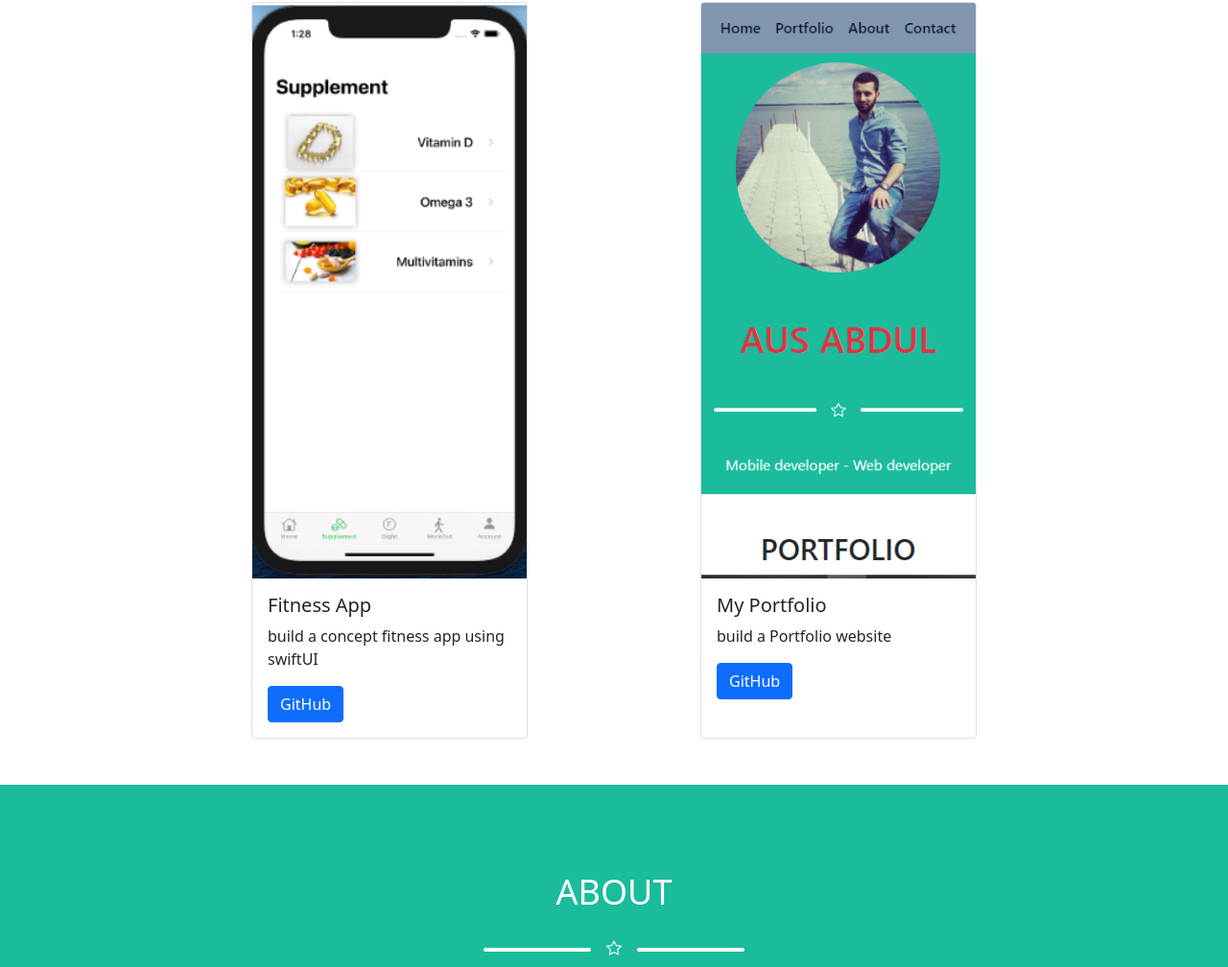
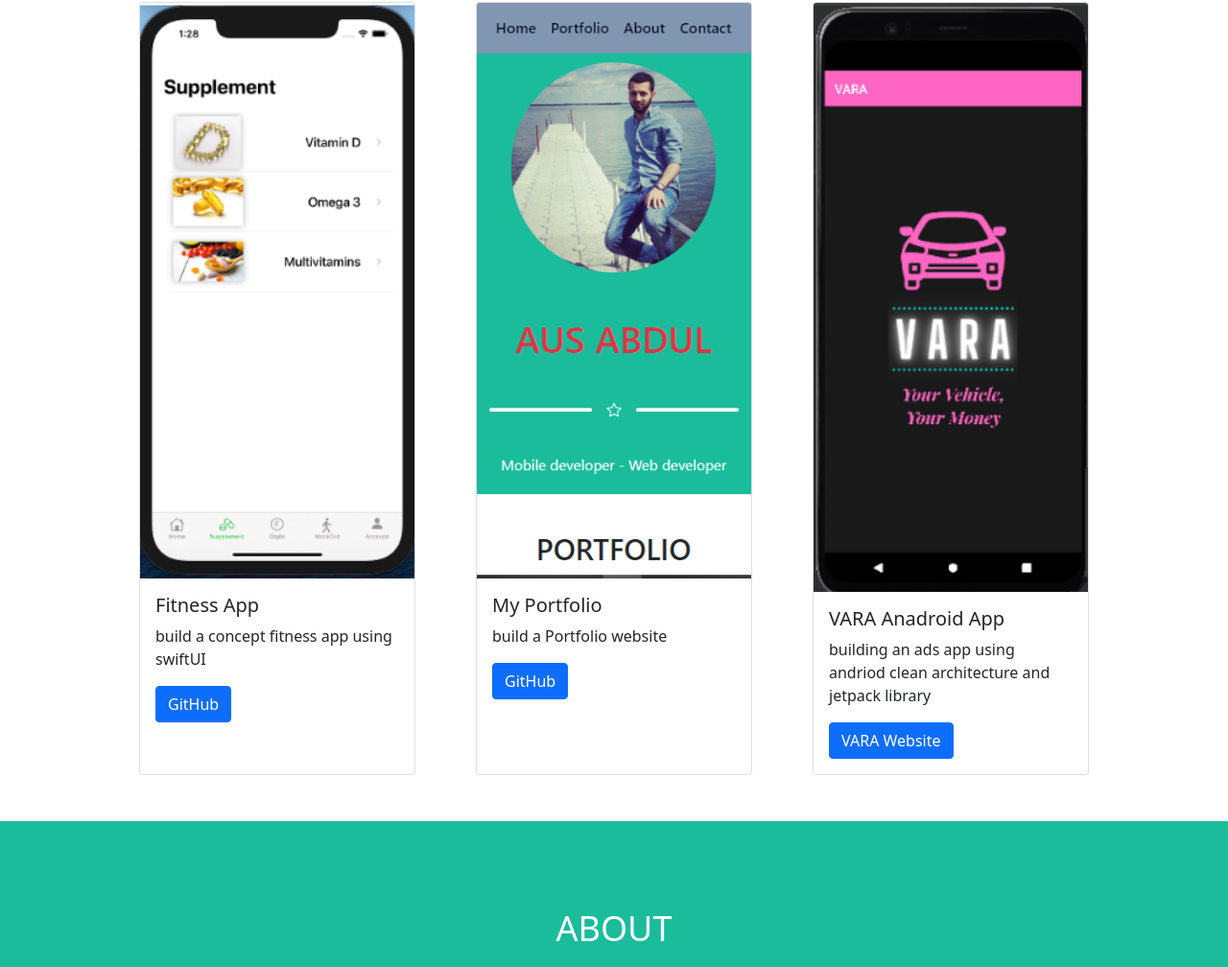
Before and after one commit to ausalmadi/portfolio, a plain HTML site: page pages/index.html in a window 1280 px wide. Shown: the part 1549-2557 px from the top of the page at 96% size. Drawn offline with nearby package versions, Linux system fonts and the light colour scheme.

Commit message:
added vara

```diff
--- a/pages/index.html
+++ b/pages/index.html
@@ -140,6 +140,15 @@
                 <a href="https://github.com/ausalmadi/FitnessGuru" class="btn btn-primary">GitHub</a>
             </div>
           </div>
+          <!-- Portfolio Item 6-->
+          <div class="card col-md-6 col-lg-4 mb-5" style="width: 18rem;">
+            <img src="/Portfolio/Images/varaplatform.png" class="card-img-top" alt="...">
+            <div class="card-body">
+              <h5 class="card-title">VARA Anadroid App</h5>
+              <p class="card-text">building an ads  app using andriod clean architecture and jetpack library</p>
+              <a href="https://www.varaplatforms.com/#/home" class="btn btn-primary">VARA Website</a>
+            </div>
+          </div>
         </div>
       </div>
     </section>
```
Also changed, not shown: Images/varaplatform.PNG (added).
